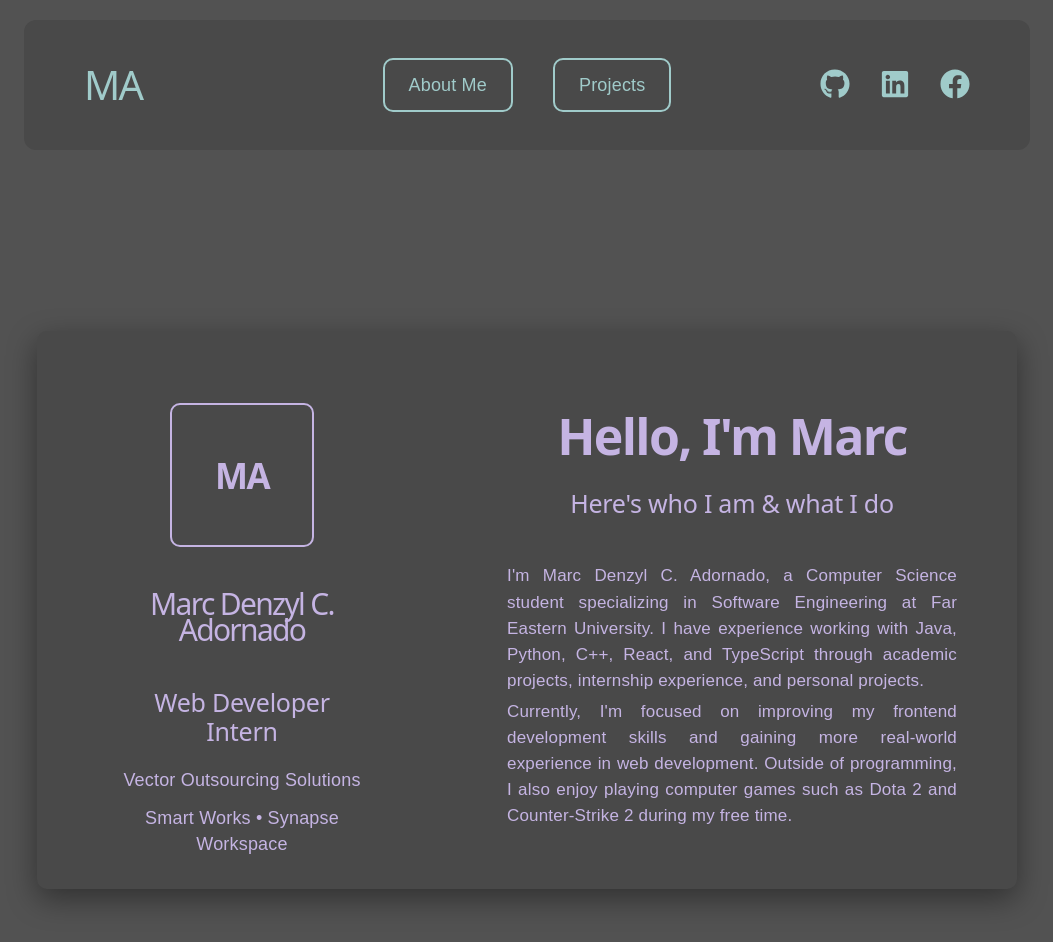
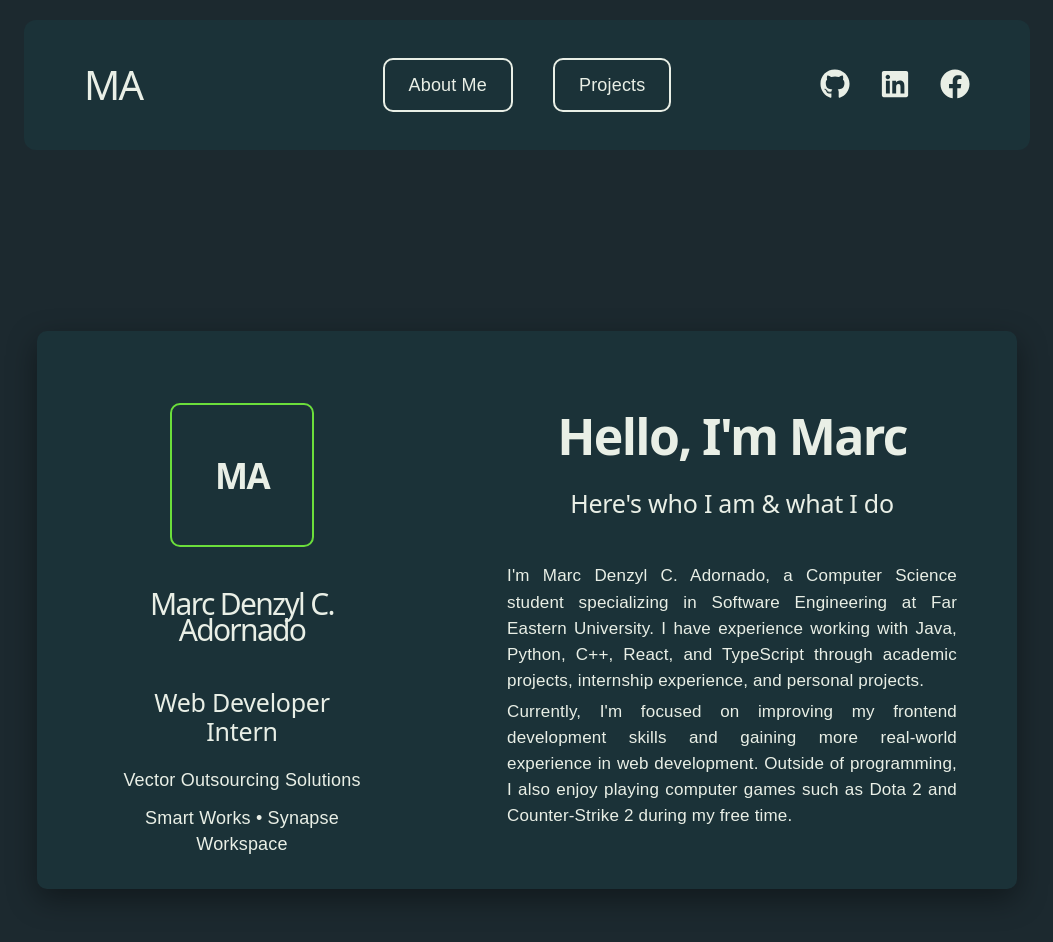
Before and after one commit to MarcAdornado12/website-portfolio, a React (Vite) app: page /aboutMe in a window 1280 px wide. Shown: the top 942 px of the page, without its empty margins (113-1166 px from the left). Built offline with nearby package versions, Linux system fonts and the light colour scheme.

Commit message:
update colors

```diff
--- a/src/App.css
+++ b/src/App.css
@@ -1,8 +1,7 @@
 body {
   margin: 0;
   font-family: Arial, sans-serif;
-  background-color: #525252;
-  color: white;
+  background-color: #1c292f;
   overflow-x: hidden;
 }
 
@@ -13,7 +12,7 @@ body {
   align-items: center;
   padding: 20px 60px;
   grid-template-columns: 1fr 1fr 1fr;
-  background-color: #494949;
+  background-color: #1b3238;
   border-radius: 12px;
   margin: 20px 60px;
 }
@@ -25,7 +24,7 @@ body {
 
 .navLeft h1 {
   font-size: 40px;
-  color: #a0cbca;
+  color: #e9efe6;
 }
 
 .navLeft a {
@@ -33,7 +32,7 @@ body {
 }
 
 .navLeft a:hover h1 {
-  color: #c5b4e3;
+  color: #6bde3b;
 }
 
 .navCenter {
@@ -44,17 +43,17 @@ body {
 
 .navCenter a {
   border-radius: 10px;
-  border: 2px solid #a0cbca;
+  border: 2px solid #e9efe6;
   padding: 12px 24px;
   text-decoration: none;
-  color: #a0cbca;
+  color: #e9efe6;
   transition: 0.3s;
 }
 
 .navCenter a:hover {
-  background-color: #c5b4e3;
-  border-color: #c5b4e3;
-  color: #494949;
+  background-color: #6bde3b;
+  border-color: #6bde3b;
+  color: #1b3238;
 }
 
 .navRight {
@@ -64,13 +63,13 @@ body {
 }
 
 .navRight a {
-  color: #a0cbca;
+  color: #e9efe6;
   font-size: 30px;
   text-decoration: none;
 }
 
 .navRight a:hover {
-  color: #c5b4e3;
+  color: #6bde3b;
 }
 
 /*HOMEPAGE*/
@@ -84,7 +83,7 @@ body {
 
 .homePage h1 {
   font-size: 60px;
-  color: #c5b4e3;
+  color: #e9efe6;
 }
 
 .homeButtons {
@@ -124,7 +123,7 @@ body {
   flex-direction: column;
   justify-content: space-between;
   align-items: center;
-  background-color: #494949;
+  background-color: #1b3238;
   box-shadow: 0px 10px 30px rgba(0, 0, 0, 0.4);
 }
 
@@ -134,7 +133,6 @@ body {
   align-items: center;
   width: 100%;
 }
-
 
 /*ABOUTME LEFT SIDE*/
 .leftSide {
@@ -160,7 +158,7 @@ body {
   display: flex;
   justify-content: center;
   align-items: center;
-  border: 2px solid #c5b4e3;
+  border: 2px solid #6bde3b;
 }
 
 .leftSide .smallBox h1 {
@@ -172,17 +170,17 @@ body {
 
 .leftSide h1 {
   font-size: 30px;
-  color: #c5b4e3;
+  color: #e9efe6;
 }
 
 .leftSide h2 {
   font-size: 25px;
-  color: #c5b4e3;
+  color: #e9efe6;
 }
 
 .leftSide p {
   font-size: 18px;
-  color: #c5b4e3;
+  color: #e9efe6;
 }
 
 /*ABOUTME RIGHT SIDE*/
@@ -200,14 +198,14 @@ body {
   font-size: 50px;
   margin-bottom: 40px;
   text-align: center;
-  color: #c5b4e3;
+  color: #e9efe6;
 }
 
 .rightSide h2 {
   font-size: 25px;
   margin-bottom: 40px;
   text-align: center;
-  color: #c5b4e3;
+  color: #e9efe6;
 }
 
 .rightSide p {
@@ -216,7 +214,7 @@ body {
   font-size: 17px;
   margin-top: 5px;
   text-align: justify;
-  color: #c5b4e3;
+  color: #e9efe6;
 }
 
 /*PROJECT*/
@@ -227,7 +225,7 @@ body {
 }
 
 .projectPage h1 {
-  color: #c5b4e3;
+  color: #e9efe6;
   font-size: 50px;
   margin-bottom: 100px;
 }
@@ -236,7 +234,7 @@ body {
   max-width: 700px;
   margin: 20px auto 100px;
   font-size: 25px;
-  color: #c5b4e3;
+  color: #e9efe6;
 }
 
 .projectList {
@@ -249,7 +247,7 @@ body {
 .projectCard {
   width: 700px;
   padding: 40px;
-  background-color: #494949;
+  background-color: #1b3238;
   border-radius: 12px;
   text-align: left;
 
@@ -260,27 +258,18 @@ body {
   font-size: 35px;
   margin-bottom: 30px;
   text-align: justify;
-  color: #c5b4e3;
+  color: #6bde3b;
 }
 
 .projectCard p {
   font-size: 25px;
   margin-bottom: 30px;
   text-align: justify;
-  color: #a0cbca;
+  color: #e9efe6;
 }
-
 
 .projectCard .techUsed {
   font-size: 15px;
-  color: #c5b4e3;
+  color: #6bde3b;
   margin-bottom: 1px;
 }
-
-/*PROJECT BUTTONS*/
-.projectButtons {
-  display: flex;
-  justify-content: center;
-  margin-top: 30px;
-  gap: 40px;
-}
```
